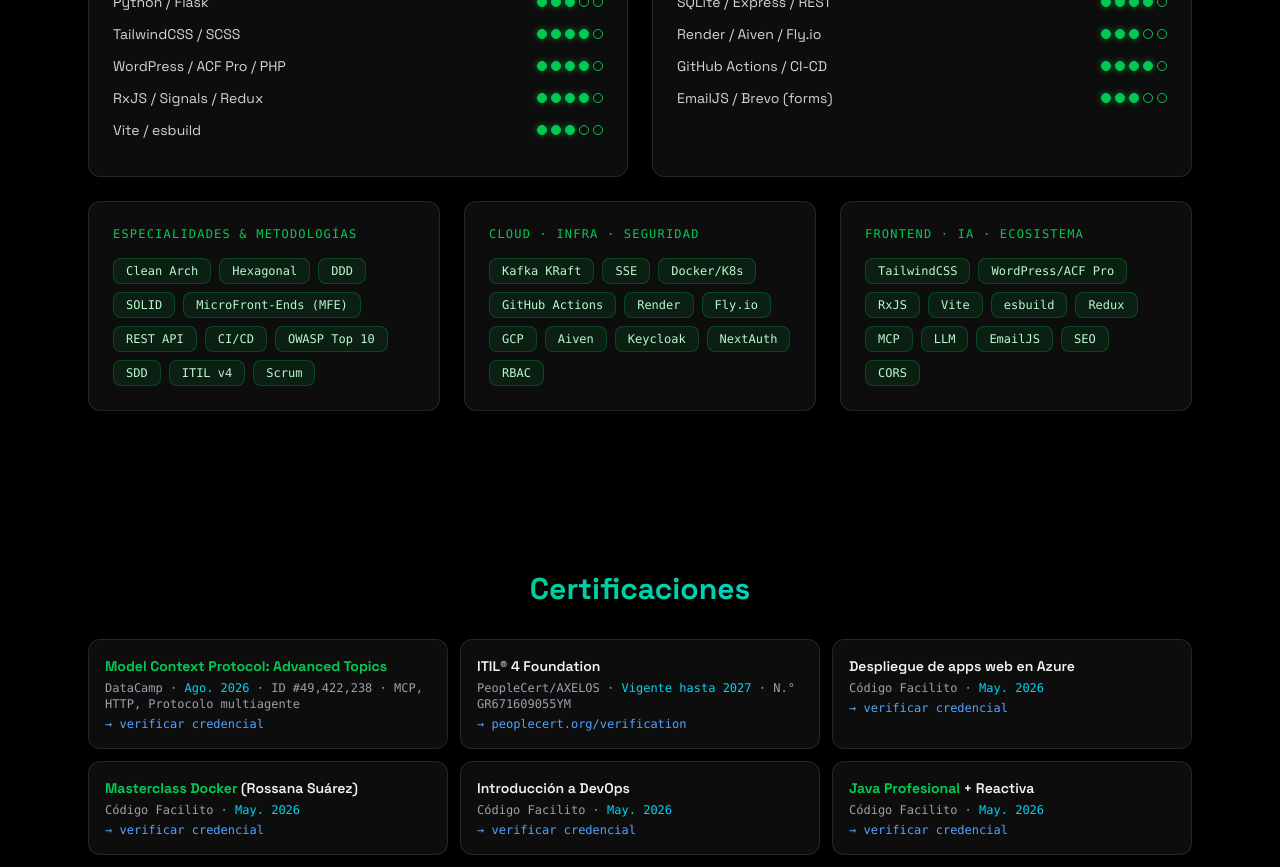
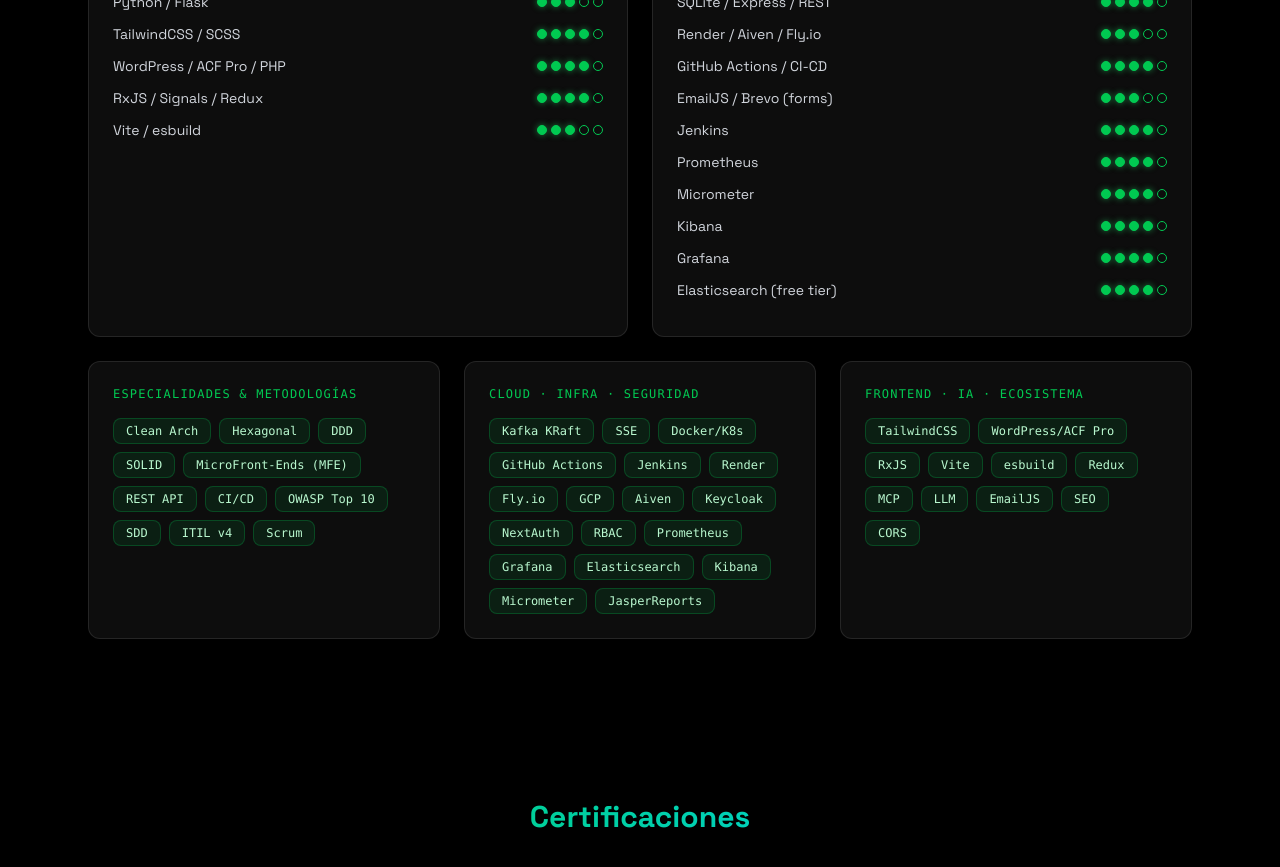
Before and after one commit to ypmanrique2/yadin.manrique-portfolio, a React (Vite) app: page / in a window 1280 px wide. Shown: the part 7420-8287 px from the top of the page. Built offline with nearby package versions, Linux system fonts and the light colour scheme.

Commit message:
feat(skills): add observability stack to Datos·Cloud·Infra + updated HV pdf + daily progress log

```diff
--- a/src/components/sections/Habilidades.jsx
+++ b/src/components/sections/Habilidades.jsx
@@ -36,6 +36,12 @@
     { name: "Render / Aiven / Fly.io", level: 3 },
     { name: "GitHub Actions / CI-CD", level: 4 },
     { name: "EmailJS / Brevo (forms)", level: 3 },
+    { name: "Jenkins", level: 4 },
+    { name: "Prometheus", level: 4 },
+    { name: "Micrometer", level: 4 },
+    { name: "Kibana", level: 4 },
+    { name: "Grafana", level: 4 },
+    { name: "Elasticsearch (free tier)", level: 4 },
 ];
 
 const tagGroups = [
@@ -45,7 +51,7 @@
     },
     {
         title: "Cloud · Infra · Seguridad",
-        tags: ["Kafka KRaft", "SSE", "Docker/K8s", "GitHub Actions", "Render", "Fly.io", "GCP", "Aiven", "Keycloak", "NextAuth", "RBAC"],
+        tags: ["Kafka KRaft", "SSE", "Docker/K8s", "GitHub Actions", "Jenkins", "Render", "Fly.io", "GCP", "Aiven", "Keycloak", "NextAuth", "RBAC", "Prometheus", "Grafana", "Elasticsearch", "Kibana", "Micrometer", "JasperReports"],
     },
     {
         title: "Frontend · IA · Ecosistema",
```
Also changed, not shown: 2 other files (tests, documents, lock files or other folders).
